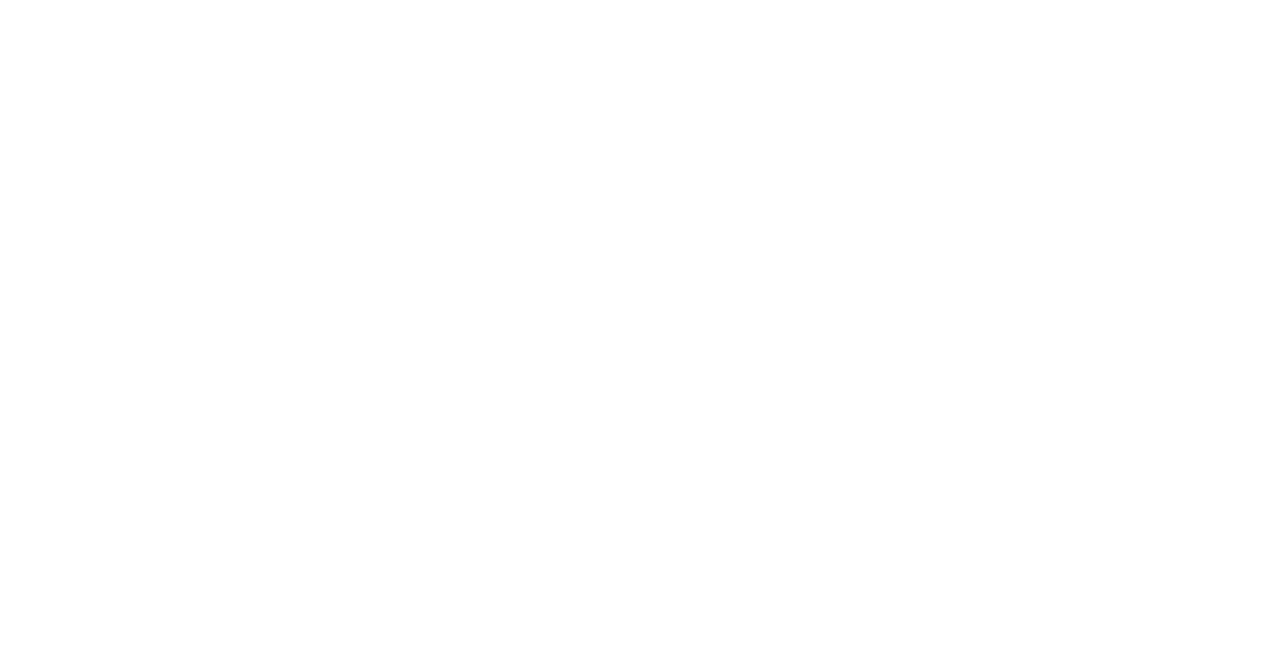
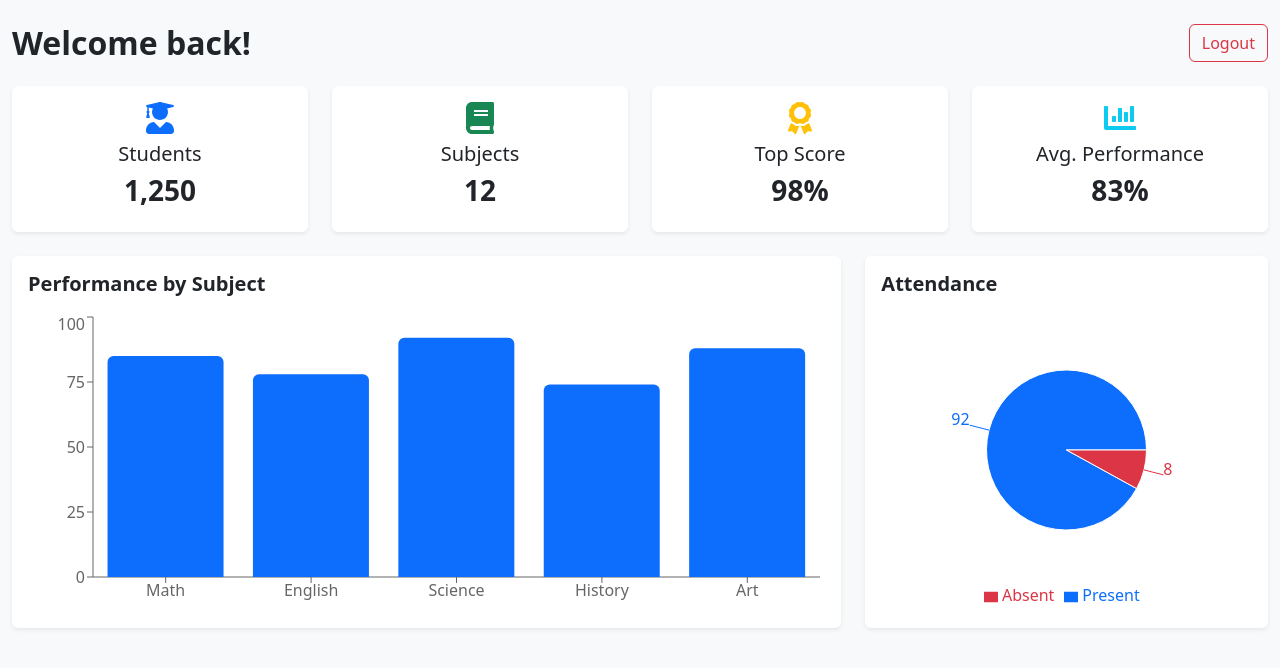
Before and after one commit to BILL-CHEPTOYEK/school-results-system, a React (Vite) app in the folder frontend/: page /dashboard in a window 1280 px wide. Before the commit this address had no page. Shown: the top 668 px of the page. Built offline with nearby package versions, Linux system fonts and the light colour scheme; sample sign-in values are in the browser's storage.

Commit message:
configured cors

```diff
--- a/frontend/package.json
+++ b/frontend/package.json
@@ -18,7 +18,9 @@
     "react-bootstrap": "^2.10.10",
     "react-dom": "^19.1.1",
     "react-icons": "^5.5.0",
-    "react-router-dom": "^6.30.1"
+    "react-router-dom": "^6.30.1",
+    "react-toastify": "^11.0.5",
+    "recharts": "^3.1.0"
   },
   "devDependencies": {
     "@eslint/js": "^9.30.1",
--- a/frontend/src/App.jsx
+++ b/frontend/src/App.jsx
@@ -1,14 +1,47 @@
-import React from 'react';
-import { BrowserRouter as Router, Routes, Route } from 'react-router-dom';
+import React, { useState, useEffect } from 'react';
+import { BrowserRouter as Router, Routes, Route, useNavigate, Navigate } from 'react-router-dom';
 import Home from './pages/Home';
 import Login from './pages/Login';
+import Dashboard from './pages/Dashboard';
+import { ToastContainer, toast } from 'react-toastify';
+import 'react-toastify/dist/ReactToastify.css';
+
+function LoginWrapper({ onLogin }) {
+  const navigate = useNavigate();
+  return <Login onLogin={(token) => {
+    onLogin(token);
+    toast.success('Login successful!');
+    navigate('/dashboard');
+  }} />;
+}
+
+function DashboardWrapper({ token, onLogout }) {
+  return <Dashboard token={token} onLogout={onLogout} />;
+}
 
 export default function App() {
+  const [token, setToken] = useState(() => localStorage.getItem('token'));
+
+  useEffect(() => {
+    if (token) {
+      localStorage.setItem('token', token);
+    } else {
+      localStorage.removeItem('token');
+    }
+  }, [token]);
+
+  const handleLogout = () => {
+    setToken(null);
+    toast.info('Logged out');
+  };
+
   return (
     <Router>
+      <ToastContainer position="top-center" autoClose={2000} />
       <Routes>
         <Route path="/" element={<Home />} />
-        <Route path="/login" element={<Login onLogin={() => { }} />} />
+        <Route path="/login" element={<LoginWrapper onLogin={setToken} />} />
+        <Route path="/dashboard" element={token ? <DashboardWrapper token={token} onLogout={handleLogout} /> : <Navigate to="/login" replace />} />
       </Routes>
     </Router>
   );
--- /dev/null
+++ b/frontend/src/pages/Dashboard.jsx
@@ -0,0 +1,115 @@
+import React from 'react';
+import { Container, Row, Col, Card } from 'react-bootstrap';
+import { FaChartBar, FaUserGraduate, FaBook, FaAward } from 'react-icons/fa';
+import { BarChart, Bar, XAxis, YAxis, Tooltip, ResponsiveContainer, PieChart, Pie, Cell, Legend } from 'recharts';
+
+// Mock data
+const performanceData = [
+    { subject: 'Math', score: 85 },
+    { subject: 'English', score: 78 },
+    { subject: 'Science', score: 92 },
+    { subject: 'History', score: 74 },
+    { subject: 'Art', score: 88 },
+];
+
+const attendanceData = [
+    { name: 'Present', value: 92 },
+    { name: 'Absent', value: 8 },
+];
+const COLORS = ['#0d6efd', '#dc3545'];
+
+export default function Dashboard({ onLogout }) {
+    return (
+        <Container fluid className="py-4 bg-light min-vh-100">
+            <div className="d-flex justify-content-between align-items-center mb-4">
+                <h2 className="fw-bold mb-0">Welcome back!</h2>
+                {onLogout && (
+                    <button className="btn btn-outline-danger" onClick={onLogout}>
+                        Logout
+                    </button>
+                )}
+            </div>
+            <Row className="mb-4 g-4">
+                <Col md={3} sm={6}>
+                    <Card className="shadow-sm border-0 text-center">
+                        <Card.Body>
+                            <FaUserGraduate size={32} className="text-primary mb-2" />
+                            <Card.Title className="mb-0">Students</Card.Title>
+                            <h3 className="fw-bold mt-2">1,250</h3>
+                        </Card.Body>
+                    </Card>
+                </Col>
+                <Col md={3} sm={6}>
+                    <Card className="shadow-sm border-0 text-center">
+                        <Card.Body>
+                            <FaBook size={32} className="text-success mb-2" />
+                            <Card.Title className="mb-0">Subjects</Card.Title>
+                            <h3 className="fw-bold mt-2">12</h3>
+                        </Card.Body>
+                    </Card>
+                </Col>
+                <Col md={3} sm={6}>
+                    <Card className="shadow-sm border-0 text-center">
+                        <Card.Body>
+                            <FaAward size={32} className="text-warning mb-2" />
+                            <Card.Title className="mb-0">Top Score</Card.Title>
+                            <h3 className="fw-bold mt-2">98%</h3>
+                        </Card.Body>
+                    </Card>
+                </Col>
+                <Col md={3} sm={6}>
+                    <Card className="shadow-sm border-0 text-center">
+                        <Card.Body>
+                            <FaChartBar size={32} className="text-info mb-2" />
+                            <Card.Title className="mb-0">Avg. Performance</Card.Title>
+                            <h3 className="fw-bold mt-2">83%</h3>
+                        </Card.Body>
+                    </Card>
+                </Col>
+            </Row>
+            <Row className="g-4">
+                <Col md={8}>
+                    <Card className="shadow-sm border-0 h-100">
+                        <Card.Body>
+                            <Card.Title className="fw-semibold mb-3">Performance by Subject</Card.Title>
+                            <ResponsiveContainer width="100%" height={300}>
+                                <BarChart data={performanceData}>
+                                    <XAxis dataKey="subject" />
+                                    <YAxis />
+                                    <Tooltip />
+                                    <Bar dataKey="score" fill="#0d6efd" radius={[6, 6, 0, 0]} />
+                                </BarChart>
+                            </ResponsiveContainer>
+                        </Card.Body>
+                    </Card>
+                </Col>
+                <Col md={4}>
+                    <Card className="shadow-sm border-0 h-100">
+                        <Card.Body>
+                            <Card.Title className="fw-semibold mb-3">Attendance</Card.Title>
+                            <ResponsiveContainer width="100%" height={300}>
+                                <PieChart>
+                                    <Pie
+                                        data={attendanceData}
+                                        dataKey="value"
+                                        nameKey="name"
+                                        cx="50%"
+                                        cy="50%"
+                                        outerRadius={80}
+                                        label
+                                    >
+                                        {attendanceData.map((entry, index) => (
+                                            <Cell key={`cell-${index}`} fill={COLORS[index % COLORS.length]} />
+                                        ))}
+                                    </Pie>
+                                    <Legend />
+                                    <Tooltip />
+                                </PieChart>
+                            </ResponsiveContainer>
+                        </Card.Body>
+                    </Card>
+                </Col>
+            </Row>
+        </Container>
+    );
+}
--- a/frontend/src/pages/Login.jsx
+++ b/frontend/src/pages/Login.jsx
@@ -1,4 +1,3 @@
-
 import { useState } from 'react';
 import api from '../services/api';
 import { FaUser, FaLock, FaArrowRight, FaSpinner, FaEye, FaEyeSlash } from 'react-icons/fa';
@@ -16,12 +15,14 @@
         setError('');
         try {
             const data = await api.post('/api/auth/token/', { username, password });
+            console.log('Login API response:', data);
             if (data.access) {
                 onLogin(data.access);
             } else {
-                setError(data.detail || 'Login failed');
+                setError(data.detail || 'Login failed (no access token)');
             }
         } catch (err) {
+            console.log('Login error:', err);
             setError(err.detail || 'Network error');
         }
         setLoading(false);
@@ -36,22 +37,22 @@
             backgroundRepeat: 'no-repeat',
             backgroundAttachment: 'fixed',
         }}>
-            <div className="position-absolute top-0 start-0 w-100 h-100" style={{ background: 'rgba(30, 58, 138, 0.5)', backdropFilter: 'blur(2px)' }}></div>
+            <div className="top-0 position-absolute start-0 w-100 h-100" style={{ background: 'rgba(30, 58, 138, 0.5)', backdropFilter: 'blur(2px)' }}></div>
             <div className="position-relative z-1 w-100" style={{ maxWidth: 400 }}>
-                <div className="card shadow-lg border-0 rounded-4 p-4 p-md-5 bg-white bg-opacity-95">
-                    <div className="text-center mb-4">
-                        <div className="d-flex align-items-center justify-content-center bg-primary bg-opacity-10 rounded-circle mx-auto mb-3" style={{ width: 60, height: 60 }}>
+                <div className="p-4 bg-white border-0 shadow-lg card rounded-4 p-md-5 bg-opacity-95">
+                    <div className="mb-4 text-center">
+                        <div className="mx-auto mb-3 d-flex align-items-center justify-content-center bg-primary bg-opacity-10 rounded-circle" style={{ width: 60, height: 60 }}>
                             <FaUser size={32} className="text-primary" />
                         </div>
-                        <h2 className="fw-bold mb-1">Sign in</h2>
-                        <p className="text-muted mb-0">Access your results portal</p>
+                        <h2 className="mb-1 fw-bold">Sign in</h2>
+                        <p className="mb-0 text-muted">Access your results portal</p>
                     </div>
                     <form onSubmit={handleSubmit} autoComplete="off">
-                        {error && <div className="alert alert-danger text-center py-2 mb-3">{error}</div>}
+                        {error && <div className="py-2 mb-3 text-center alert alert-danger">{error}</div>}
                         <div className="mb-3">
                             <label className="form-label fw-semibold">Username</label>
                             <div className="input-group">
-                                <span className="input-group-text bg-white"><FaUser className="text-secondary" /></span>
+                                <span className="bg-white input-group-text"><FaUser className="text-secondary" /></span>
                                 <input
                                     type="text"
                                     value={username}
@@ -65,7 +66,7 @@
                         <div className="mb-3">
                             <label className="form-label fw-semibold">Password</label>
                             <div className="input-group">
-                                <span className="input-group-text bg-white"><FaLock className="text-secondary" /></span>
+                                <span className="bg-white input-group-text"><FaLock className="text-secondary" /></span>
                                 <input
                                     type={showPassword ? 'text' : 'password'}
                                     value={password}
@@ -85,12 +86,12 @@
                                 </button>
                             </div>
                         </div>
-                        <div className="d-flex justify-content-end mb-3">
+                        <div className="mb-3 d-flex justify-content-end">
                             <a href="#" className="text-primary text-decoration-none small">Forgot password?</a>
                         </div>
                         <button
                             type="submit"
-                            className="btn btn-primary w-100 d-flex align-items-center justify-content-center gap-2 fw-semibold"
+                            className="gap-2 btn btn-primary w-100 d-flex align-items-center justify-content-center fw-semibold"
                             disabled={loading}
                         >
                             {loading ? (
@@ -101,7 +102,7 @@
                             {loading ? 'Signing in...' : 'Sign In'}
                         </button>
                     </form>
-                    <div className="text-center mt-4">
+                    <div className="mt-4 text-center">
                         <small className="text-muted">&copy; {new Date().getFullYear()} Your School Name. All rights reserved.</small>
                     </div>
                 </div>
```
Also changed, not shown: 2 other files (tests, documents, lock files or other folders).
